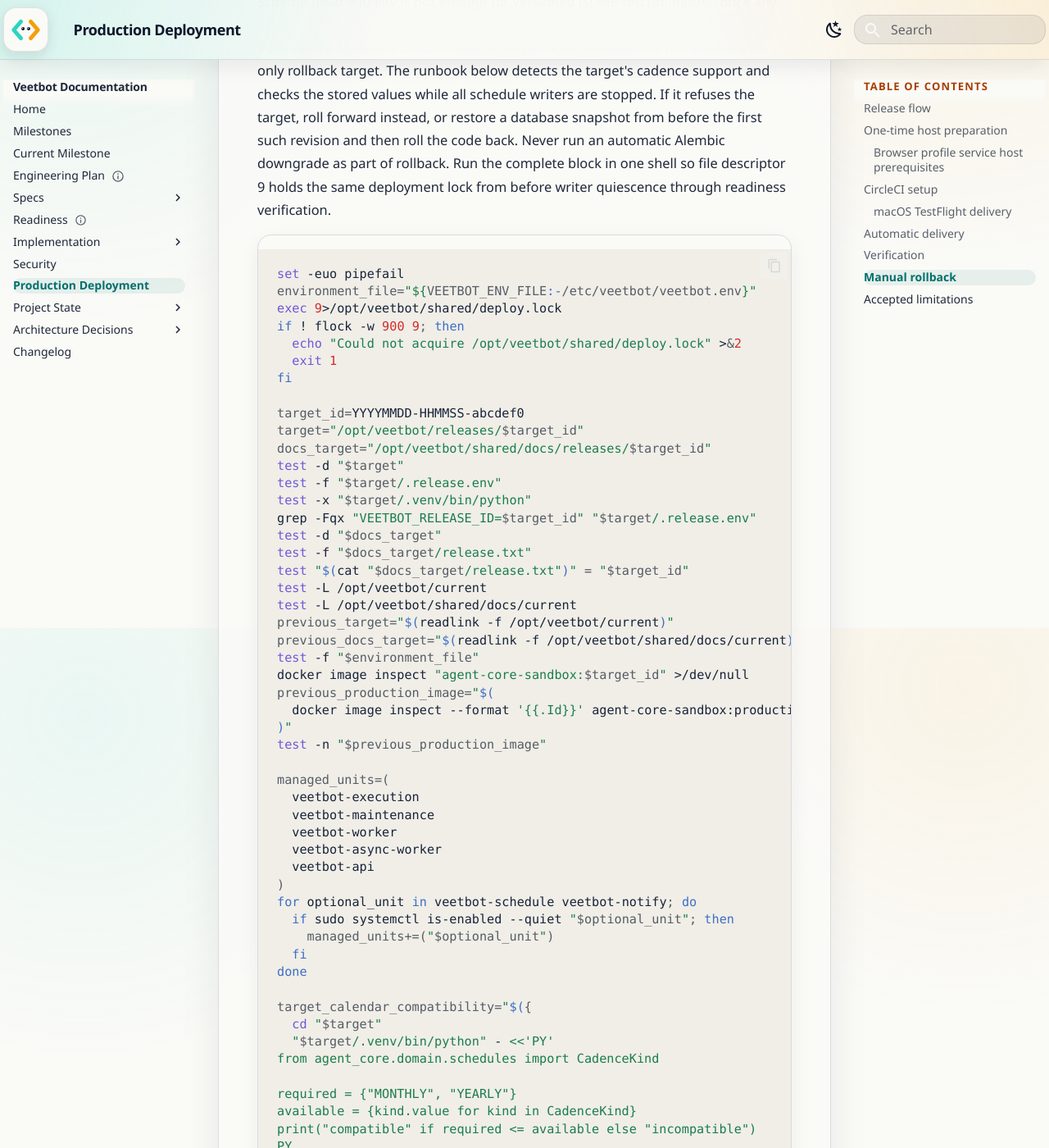
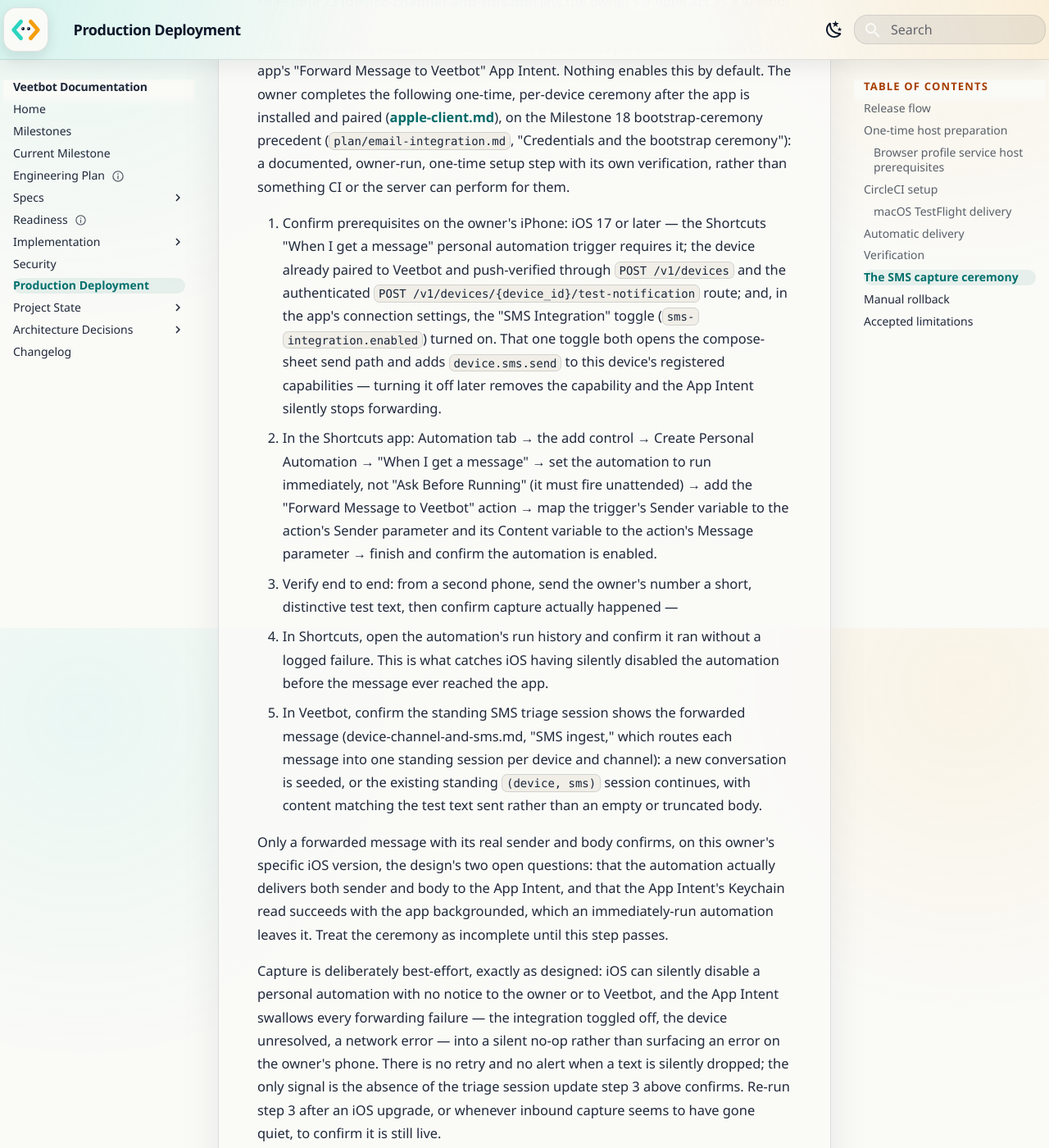
Before and after one commit to avitus/veetbot, an MkDocs documentation site: the page built from docs/deployment.md, in a window 1280 px wide and 1400 px high, scrolled down 14534 px. Shown: the whole window at 82% size. Built offline with MkDocs 1.6.1 and Material for MkDocs 9.7.7, drawn with Linux system fonts in a browser that asks for light colours; some of the changed text lies outside the part shown.

Commit message:
docs: the SMS capture ceremony and Milestone 23 client status
Reading-Lane: A
Co-Authored-By: Claude Fable 5 <noreply@anthropic.com>

```diff
--- a/docs/deployment.md
+++ b/docs/deployment.md
@@ -557,6 +557,64 @@ completes it with a real provider, and run one generated-code task through
 `runsc`. Reboot once and confirm PostgreSQL, Nginx, the execution service, and
 all application units return.
 
+## The SMS capture ceremony
+
+Milestone 23 ([device-channel-and-sms.md](plan/device-channel-and-sms.md)) lets
+the owner's iPhone act as a Veetbot SMS channel: outbound texts ride the
+system compose sheet, and inbound texts reach Veetbot only because the owner
+wires a Shortcuts personal automation to the app's "Forward Message to
+Veetbot" App Intent. Nothing enables this by default. The owner completes the
+following one-time, per-device ceremony after the app is installed and paired
+([apple-client.md](apple-client.md)), on the Milestone 18 bootstrap-ceremony
+precedent (`plan/email-integration.md`, "Credentials and the bootstrap
+ceremony"): a documented, owner-run, one-time setup step with its own
+verification, rather than something CI or the server can perform for them.
+
+1. Confirm prerequisites on the owner's iPhone: iOS 17 or later — the
+   Shortcuts "When I get a message" personal automation trigger requires it;
+   the device already paired to Veetbot and push-verified through
+   `POST /v1/devices` and the authenticated
+   `POST /v1/devices/{device_id}/test-notification` route; and, in the app's
+   connection settings, the "SMS Integration" toggle
+   (`sms-integration.enabled`) turned on. That one toggle both opens the
+   compose-sheet send path and adds `device.sms.send` to this device's
+   registered capabilities — turning it off later removes the capability and
+   the App Intent silently stops forwarding.
+2. In the Shortcuts app: Automation tab → the add control → Create Personal
+   Automation → "When I get a message" → set the automation to run
+   immediately, not "Ask Before Running" (it must fire unattended) → add the
+   "Forward Message to Veetbot" action → map the trigger's Sender variable to
+   the action's Sender parameter and its Content variable to the action's
+   Message parameter → finish and confirm the automation is enabled.
+3. Verify end to end: from a second phone, send the owner's number a short,
+   distinctive test text, then confirm capture actually happened —
+   - In Shortcuts, open the automation's run history and confirm it ran
+     without a logged failure. This is what catches iOS having silently
+     disabled the automation before the message ever reached the app.
+   - In Veetbot, confirm the standing SMS triage session shows the forwarded
+     message (device-channel-and-sms.md, "SMS ingest," which routes each
+     message into one standing session per device and channel): a new
+     conversation is seeded, or the existing standing `(device, sms)` session
+     continues, with content matching the test text sent rather than an
+     empty or truncated body.
+
+   Only a forwarded message with its real sender and body confirms, on this
+   owner's specific iOS version, the design's two open questions: that the
+   automation actually delivers both sender and body to the App Intent, and
+   that the App Intent's Keychain read succeeds with the app backgrounded,
+   which an immediately-run automation leaves it. Treat the ceremony as
+   incomplete until this step passes.
+
+Capture is deliberately best-effort, exactly as designed: iOS can silently
+disable a personal automation with no notice to the owner or to Veetbot, and
+the App Intent swallows every forwarding failure — the integration toggled
+off, the device unresolved, a network error — into a silent no-op rather than
+surfacing an error on the owner's phone. There is no retry and no alert when
+a text is silently dropped; the only signal is the absence of the triage
+session update step 3 above confirms. Re-run step 3 after an iOS upgrade, or
+whenever inbound capture seems to have gone quiet, to confirm it is still
+live.
+
 ## Manual rollback
 
 Schema-head equality is not enough for versioned JSONB discriminators: once any
--- a/docs/status/citation-ledger.yaml
+++ b/docs/status/citation-ledger.yaml
@@ -280,7 +280,7 @@ citations:
   - cite: "docs/plan/notifications-and-devices.md#docs/plan/multi-device-and-surfaces.md:441"
     excerpt: "## Open questions for review"
     digest: "b6a2adc3e0938fad"
-  - cite: "docs/plan/operational-hardening.md#docs/deployment.md:746-753"
+  - cite: "docs/plan/operational-hardening.md#docs/deployment.md:804-811"
     excerpt: "## Accepted limitations"
     digest: "ad0074ad56656b13"
   - cite: "docs/plan/operational-hardening.md#docs/plan/event-log-and-persistence.md:962-973"
--- a/docs/status/project-state.yaml
+++ b/docs/status/project-state.yaml
@@ -713,7 +713,6 @@ milestones:
       - presence-based routing and hand-off (B7 residue)
       - Android capture and any second device-scoped tool
     open_items:
-      - iOS client capability, compose-sheet flow, App Intent, and ingest forwarding
       - Owner end-to-end verification on a physical iPhone
     evidence:
       - check: twelve Milestone 23 gate.device.* gates
```
Also changed, not shown: docs/plan/device-channel-and-sms.md (+5 -1 lines), docs/plan/operational-hardening.md (+1 -1 lines), docs/status/milestones.md (+5 -3 lines).
